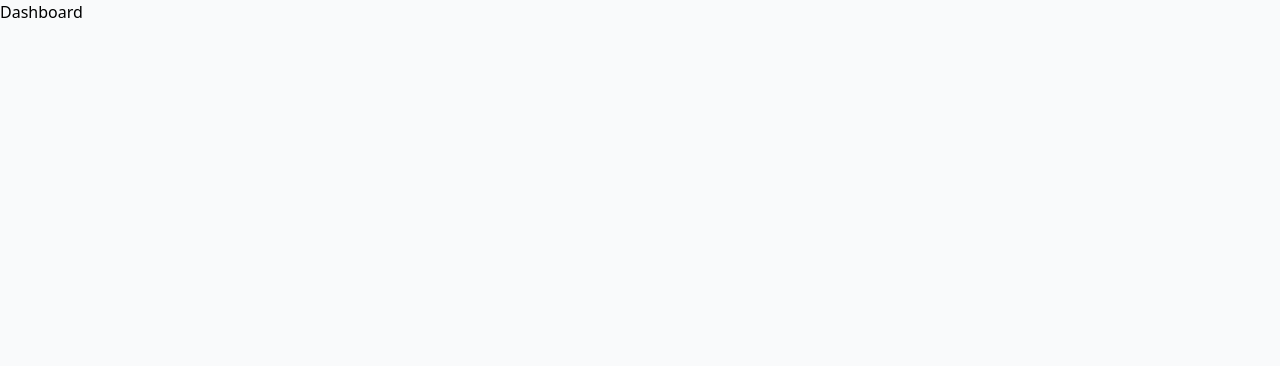
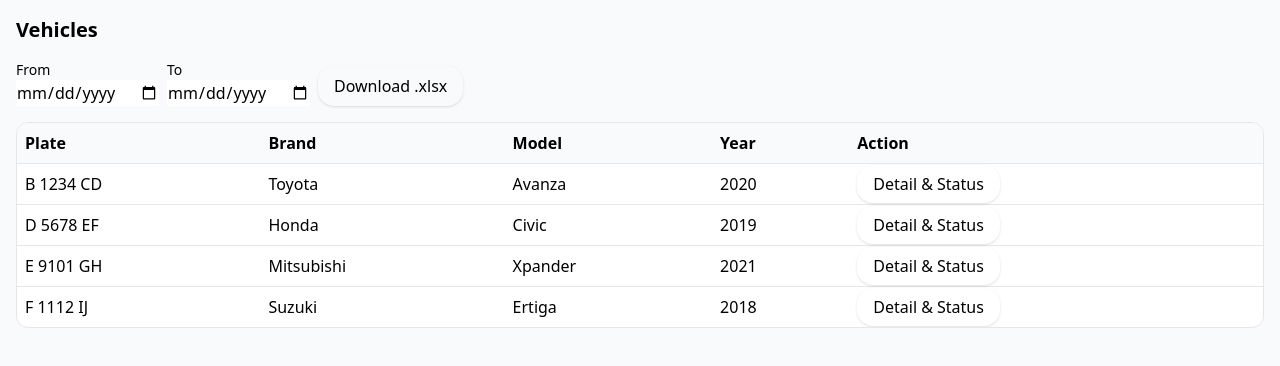
Before and after one commit to abdulghaniasykurthoriq/vehicle-fe, a React (Vite) app: page / in a window 1280 px wide. Shown: the top 366 px of the page. Built offline with nearby package versions, Linux system fonts and the light colour scheme; the HTML template or start-up script is replaced by a standard one.

Commit message:
feat(dashboard): slicing dashboard page

```diff
--- a/src/pages/Dashboard.tsx
+++ b/src/pages/Dashboard.tsx
@@ -1,5 +1,116 @@
+import { useState } from "react";
+import { Link } from "react-router-dom";
+
 function Dashboard() {
-  return <div>Dashboard</div>;
+  const [isLoading, setfirst] = useState(false);
+  const [error, setfirsst] = useState(null);
+  const items = [
+    {
+      id: "1",
+      plateNumber: "B 1234 CD",
+      brand: "Toyota",
+      model: "Avanza",
+      year: 2020,
+    },
+    {
+      id: "2",
+      plateNumber: "D 5678 EF",
+      brand: "Honda",
+      model: "Civic",
+      year: 2019,
+    },
+    {
+      id: "3",
+      plateNumber: "E 9101 GH",
+      brand: "Mitsubishi",
+      model: "Xpander",
+      year: 2021,
+    },
+    {
+      id: "4",
+      plateNumber: "F 1112 IJ",
+      brand: "Suzuki",
+      model: "Ertiga",
+      year: 2018,
+    },
+  ];
+
+  return (
+    <div className="min-h-screen bg-slate-50">
+      <div className="p-4 space-y-4">
+        <h1 className="text-xl font-semibold">Vehicles</h1>
+
+        <div className="flex flex-wrap items-end gap-2">
+          <div>
+            <label className="block text-sm">From</label>
+            <input
+              type="date"
+              className="input"
+              value={0}
+              onChange={(e) => {}}
+            />
+          </div>
+          <div>
+            <label className="block text-sm">To</label>
+            <input
+              type="date"
+              className="input"
+              value={0}
+              onChange={(e) => {}}
+            />
+          </div>
+          <button className="btn" onClick={() => {}}>
+            Download .xlsx
+          </button>
+        </div>
+
+        {isLoading ? (
+          <p>Loading…</p>
+        ) : error ? (
+          <p className="text-red-600">Failed to load</p>
+        ) : (
+          <>
+            <div className="overflow-auto border rounded-xl bg-white">
+              <table className="min-w-[700px] w-full">
+                <thead className="bg-gray-50">
+                  <tr>
+                    <th className="text-left p-2">Plate</th>
+                    <th className="text-left p-2">Brand</th>
+                    <th className="text-left p-2">Model</th>
+                    <th className="text-left p-2">Year</th>
+                    <th className="text-left p-2">Action</th>
+                  </tr>
+                </thead>
+                <tbody>
+                  {items.map((v: any) => (
+                    <tr key={v.id} className="border-t">
+                      <td className="p-2">{v.plateNumber}</td>
+                      <td className="p-2">{v.brand}</td>
+                      <td className="p-2">{v.model}</td>
+                      <td className="p-2">{v.year}</td>
+                      <td className="p-2">
+                        <Link className="btn" to={`/vehicles/${v.id}`}>
+                          Detail & Status
+                        </Link>
+                      </td>
+                    </tr>
+                  ))}
+                  {items.length === 0 && (
+                    <tr>
+                      <td className="p-3" colSpan={5}>
+                        No data
+                      </td>
+                    </tr>
+                  )}
+                </tbody>
+              </table>
+            </div>
+            {/* // pagination */}
+          </>
+        )}
+      </div>
+    </div>
+  );
 }
 
 export default Dashboard;
```
